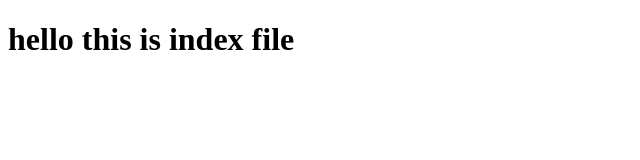
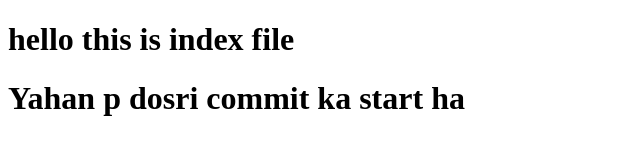
Before and after one commit to Kinza-Khan/AI-202409D1, a plain HTML site: page index.html in a window 1280 px wide. Shown: the whole page, without its empty margins (0-640 px from the left). Drawn offline with Linux system fonts and the light colour scheme.

Commit message:
second commit

```diff
--- a/index.html
+++ b/index.html
@@ -9,6 +9,7 @@
 
     <div class="container">
         <h1>hello this is index file</h1>
+        <h1>Yahan p dosri commit ka start ha </h1>
     </div>
 </body>
 </html>
```
